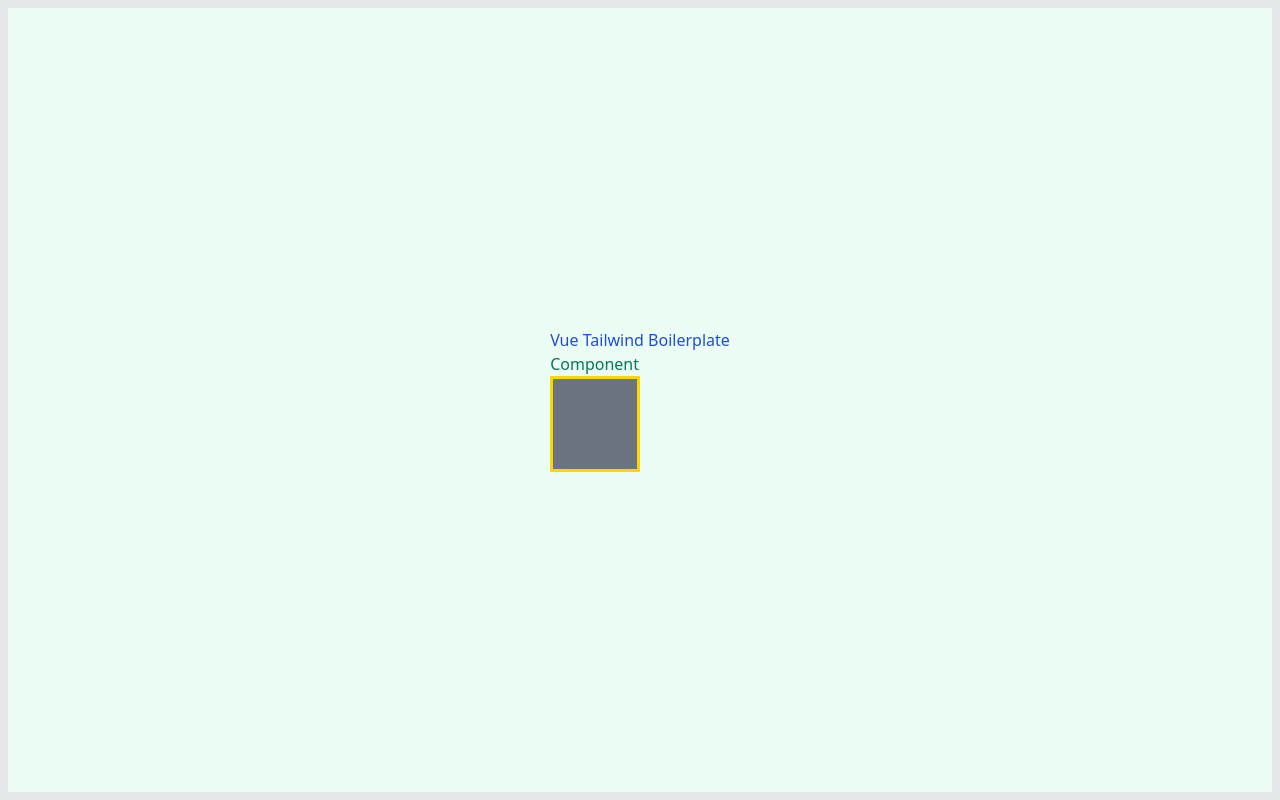
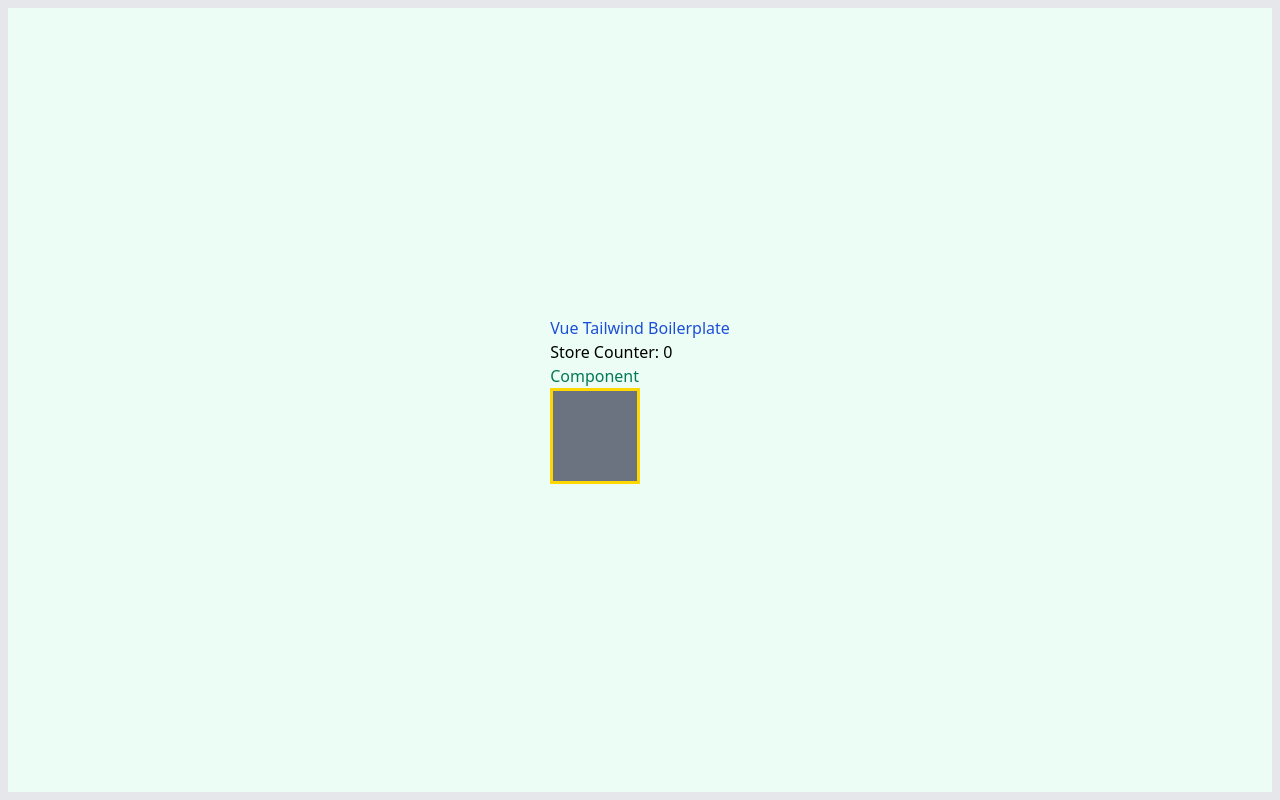
Before and after one commit to ArtuGit/Front-End-Sandbox, a Vue app in the folder vue-sandbox/: page / in a window 1280 px wide. Built offline with nearby package versions, Linux system fonts and the light colour scheme.

Commit message:
Install and configure Vuex

```diff
--- a/vue-sandbox/package.json
+++ b/vue-sandbox/package.json
@@ -14,7 +14,8 @@
     "core-js": "^3.7.0",
     "postcss": "^7.0.35",
     "tailwindcss": "npm:@tailwindcss/postcss7-compat@^2.0.1",
-    "vue": "^3.0.2"
+    "vue": "^3.0.2",
+    "vuex": "^4.0.0-rc.2"
   },
   "devDependencies": {
     "@vue/cli-plugin-babel": "^4.5.9",
--- a/vue-sandbox/src/App.vue
+++ b/vue-sandbox/src/App.vue
@@ -1,13 +1,11 @@
 <template>
   <h1 class="text-blue-700 text-center">Vue Tailwind Boilerplate</h1>
-
+  <p>Store Counter: {{ $store.state.counter }}</p>
   <demo-component></demo-component>
 </template>
 
 <script>
-export default {
-};
+export default {};
 </script>
 
-<style>
-</style>
+<style></style>
--- a/vue-sandbox/src/main.js
+++ b/vue-sandbox/src/main.js
@@ -1,4 +1,6 @@
 import { createApp } from "vue";
+import { createStore } from "vuex";
+
 import App from "./App.vue";
 
 import "../assets/css/tailwind.css";
@@ -7,5 +9,16 @@ import DemoComponent from "./components/DemoComponent";
 
 const app = createApp(App);
 
+const store = createStore({
+  state() {
+    return {
+      counter: 0
+    };
+  }
+});
+
 app.component("demo-component", DemoComponent);
+
+app.use(store);
+
 app.mount("#app");
```
Also changed, not shown: 1 other file (tests, documents, lock files or other folders).
